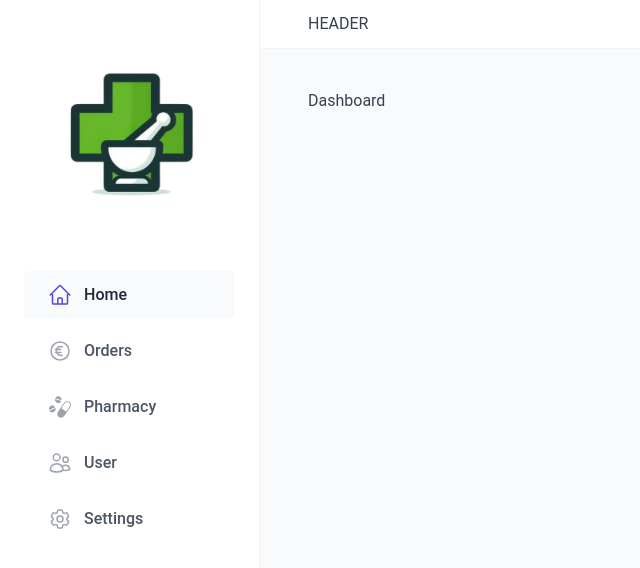
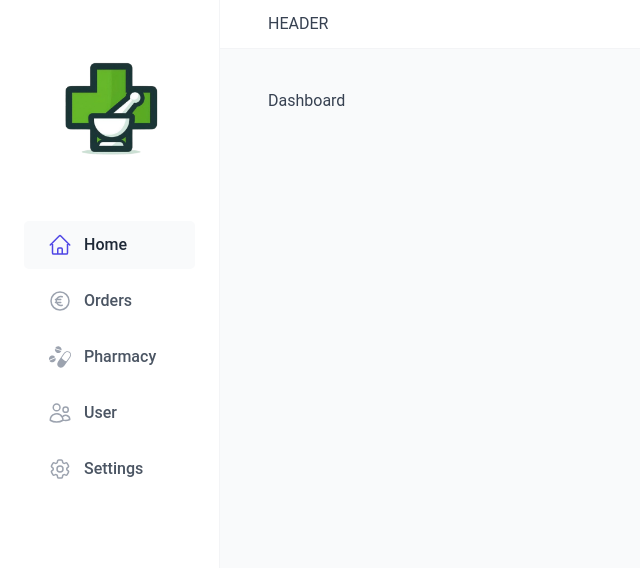
Before and after one commit to jozefkubis/pharmacy, a React (Vite) app: page /dashboard in a window 1280 px wide. Shown: the top 568 px of the page, without its empty margins (0-640 px from the left). Built offline with nearby package versions, Linux system fonts and the light colour scheme.

Commit message:
uprava css sidebar a logo

```diff
--- a/src/ui/AppLayout.jsx
+++ b/src/ui/AppLayout.jsx
@@ -5,7 +5,7 @@ import styled from "styled-components"
 
 const StyledAppLayout = styled.div`
   display: grid;
-  grid-template-columns: 26rem 1fr;
+  grid-template-columns: 22rem 1fr;
   grid-template-rows: auto 1fr;
   height: 100vh;
 `
--- a/src/ui/Logo.jsx
+++ b/src/ui/Logo.jsx
@@ -5,7 +5,7 @@ const StyledLogo = styled.div`
 `
 
 const Img = styled.img`
-  height: 20rem;
+  height: 15rem;
   width: auto;
 `
 
```
